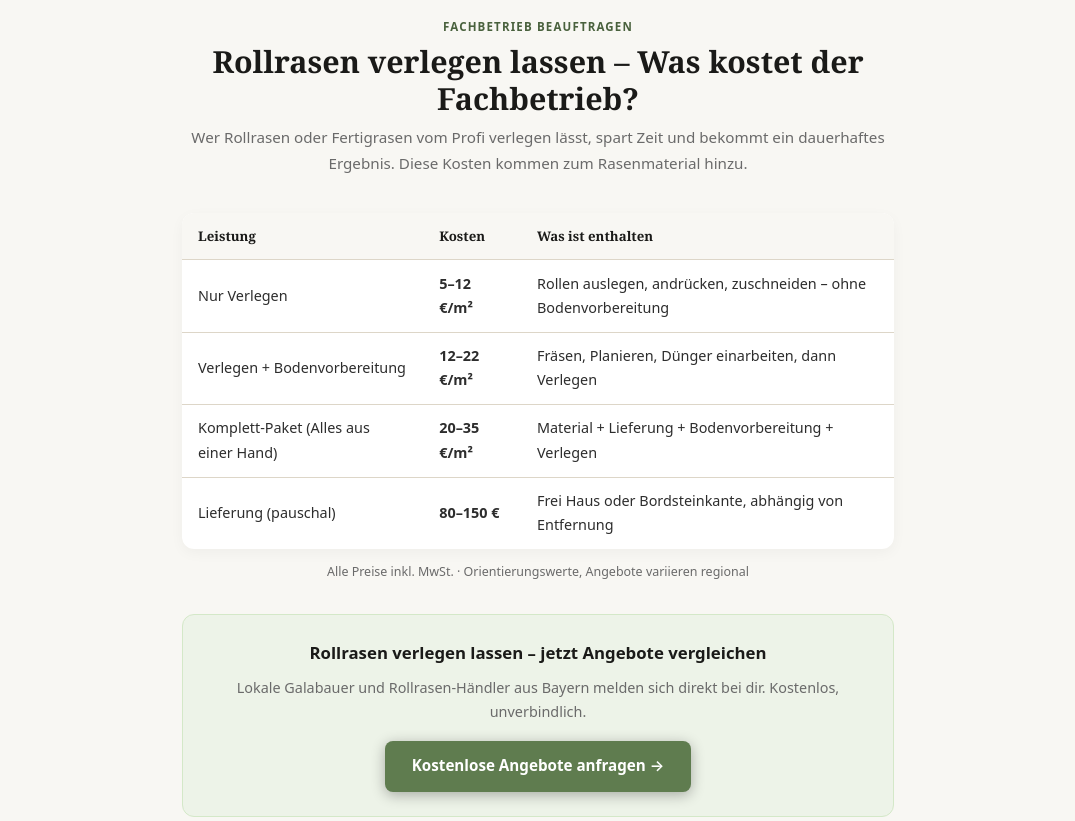
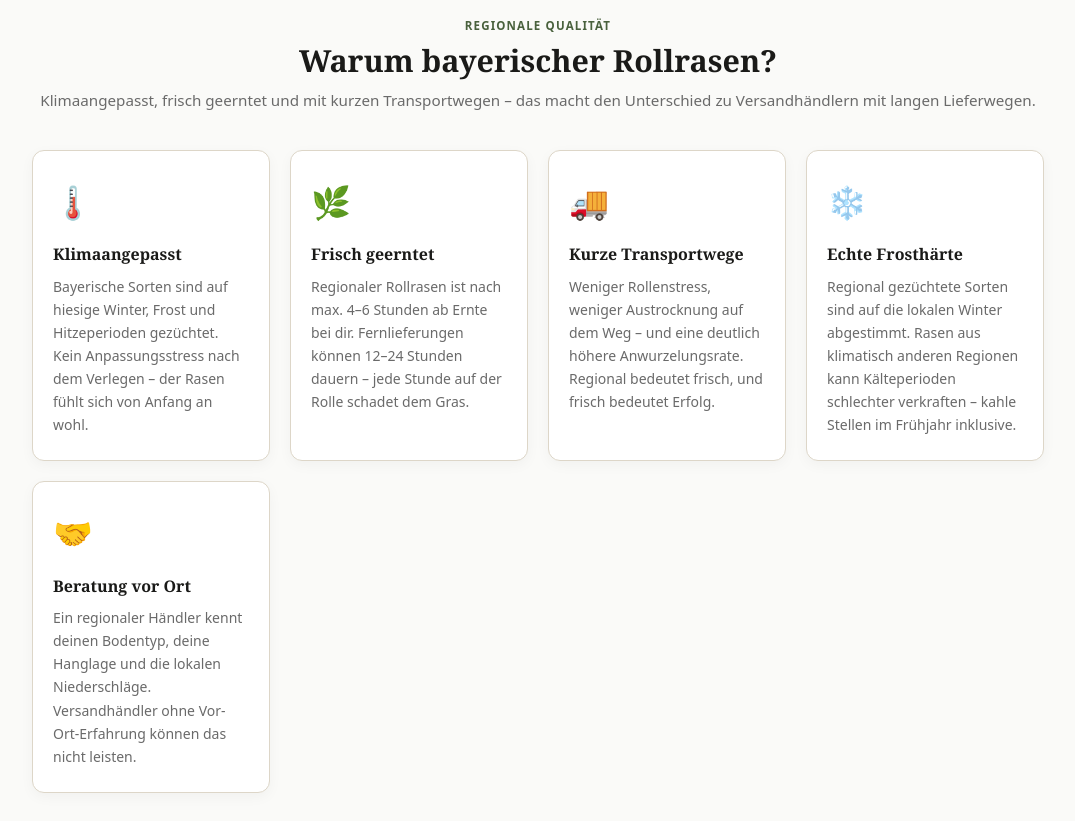
Before and after one commit to spectatormc/rollrasen-portal, a website: page rollrasen-portal.html in a window 1280 px wide. Shown: the part 3800-4621 px from the top of the page, without its empty margins (102-1177 px from the left). Drawn offline with Linux system fonts and the light colour scheme.

Commit message:
fix: Verlegen-lassen-Block entfernt (kein Fachbetrieb-Angebot verfügbar)

```diff
--- a/rollrasen-portal.html
+++ b/rollrasen-portal.html
@@ -5,7 +5,7 @@
   <meta name="viewport" content="width=device-width, initial-scale=1">
   <title>Rollrasen Bayern kaufen & verlegen – Kosten, Rechner & regionale Händler 2025</title>
   <meta name="google-site-verification" content="eOE43-2znUw52hYLeHxITt7yI_I2AMmooKwwgO6crRU">
-  <meta name="description" content="Rollrasen &amp; Fertigrasen Kosten berechnen: Verlegerechner, Preisübersicht &amp; kostenlose Angebote von regionalen Händlern in München, Nürnberg, Augsburg und ganz Bayern.">
+  <meta name="description" content="Rollrasen &amp; Fertigrasen kaufen in Bayern: Kosten berechnen, Preisübersicht &amp; kostenlose Angebote von regionalen Händlern in München, Nürnberg, Augsburg und ganz Bayern.">
   <meta name="keywords" content="Rollrasen Bayern, Rollrasen kaufen, Rollrasen Kosten, Rollrasen verlegen, regionaler Rollrasen, Rollrasen München, Rollrasen Preise, Rollrasen Händler Bayern">
   <link rel="canonical" href="https://www.rasenrechner.de/">
   <meta property="og:title" content="Rollrasen Bayern – Kosten, Rechner & regionale Händler">
@@ -603,33 +603,6 @@
           <span class="step__title">Erster Schnitt</span>
           <p class="step__desc">Nach 2–3 Wochen, wenn die Wurzeln halten (leichter Zugtest). Auf 5–6 cm kürzen – nie mehr als ein Drittel auf einmal.</p>
         </div>
-      </div>
-    </div>
-  </section>
-
-  <!-- ── VERLEGEN LASSEN ── -->
-  <section class="section section--alt" id="verlegen-lassen">
-    <div class="container--narrow">
-      <div class="section__header">
-        <div class="section__label">Fachbetrieb beauftragen</div>
-        <h2 class="section__title">Rollrasen verlegen lassen – Was kostet der Fachbetrieb?</h2>
-        <p class="section__sub">Wer Rollrasen oder Fertigrasen vom Profi verlegen lässt, spart Zeit und bekommt ein dauerhaftes Ergebnis. Diese Kosten kommen zum Rasenmaterial hinzu.</p>
-      </div>
-      <div class="preistabelle-wrap"><table class="preistabelle">
-        <thead><tr><th>Leistung</th><th>Kosten</th><th>Was ist enthalten</th></tr></thead>
-        <tbody>
-          <tr><td>Nur Verlegen</td><td><strong>5–12 €/m²</strong></td><td>Rollen auslegen, andrücken, zuschneiden – ohne Bodenvorbereitung</td></tr>
-          <tr><td>Verlegen + Bodenvorbereitung</td><td><strong>12–22 €/m²</strong></td><td>Fräsen, Planieren, Dünger einarbeiten, dann Verlegen</td></tr>
-          <tr><td>Komplett-Paket (Alles aus einer Hand)</td><td><strong>20–35 €/m²</strong></td><td>Material + Lieferung + Bodenvorbereitung + Verlegen</td></tr>
-          <tr><td>Lieferung (pauschal)</td><td><strong>80–150 €</strong></td><td>Frei Haus oder Bordsteinkante, abhängig von Entfernung</td></tr>
-        </tbody>
-      </table></div>
-      <p style="font-size:0.78rem;color:var(--color-text-muted);margin-top:0.75rem;text-align:center">Alle Preise inkl. MwSt. · Orientierungswerte, Angebote variieren regional</p>
-
-      <div style="background:var(--color-accent-soft);border:1px solid var(--color-accent-mid);border-radius:var(--radius-md);padding:1.5rem 1.75rem;margin-top:2rem;text-align:center">
-        <p style="font-weight:700;color:var(--color-heading);margin:0 0 0.5rem;font-size:1.05rem">Rollrasen verlegen lassen – jetzt Angebote vergleichen</p>
-        <p style="color:var(--color-text-muted);font-size:0.9rem;margin:0 0 1rem">Lokale Galabauer und Rollrasen-Händler aus Bayern melden sich direkt bei dir. Kostenlos, unverbindlich.</p>
-        <a class="btn-primary" href="#anfrage" style="display:inline-block;text-decoration:none">Kostenlose Angebote anfragen →</a>
       </div>
     </div>
   </section>
```
